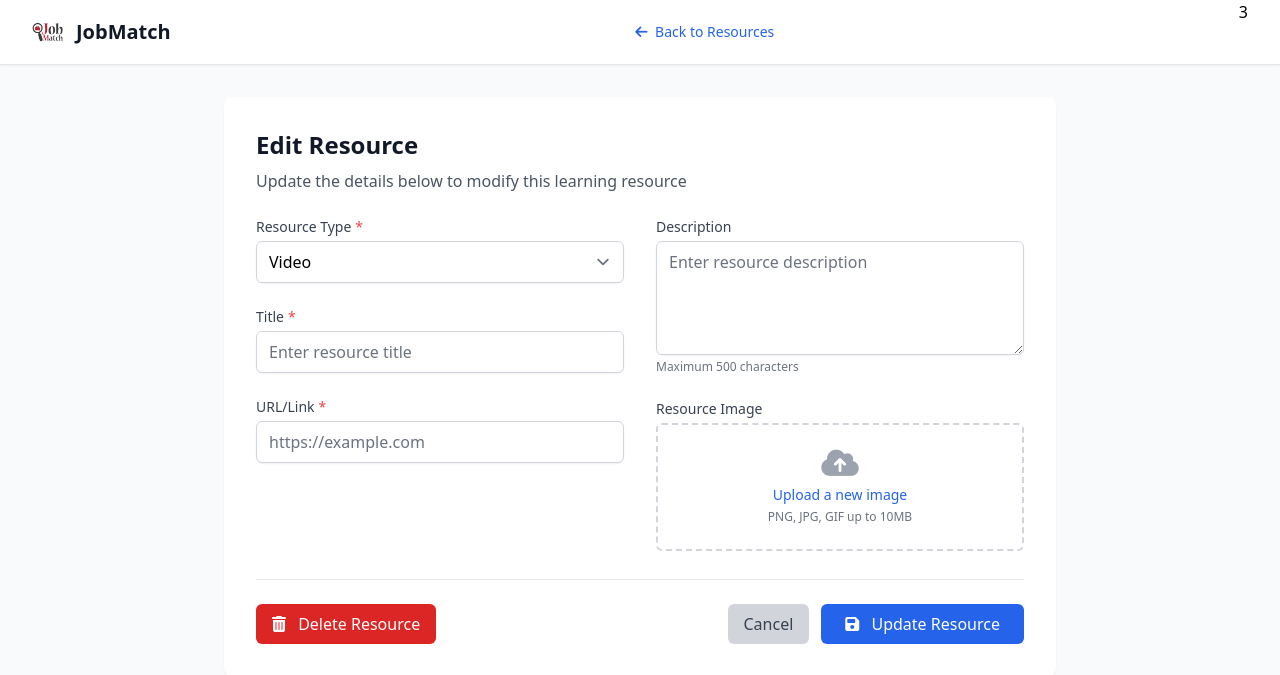
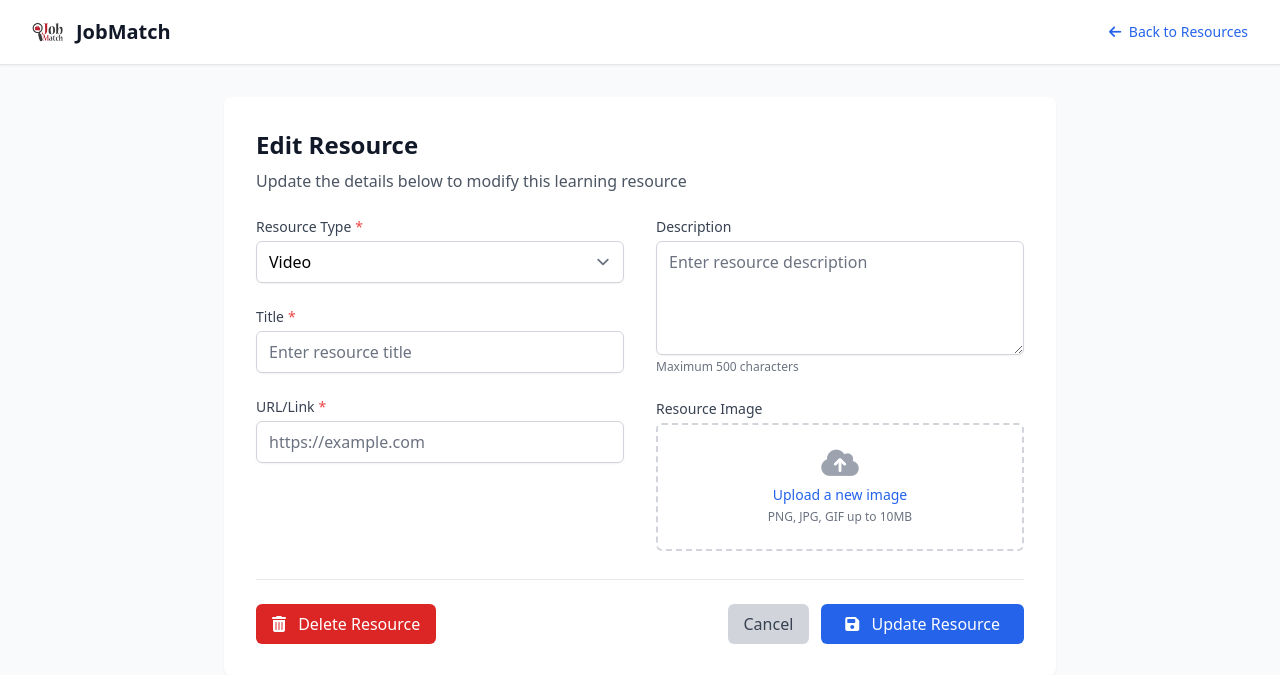
Before and after one commit to gopikrishna9133/JobMatch, a Flask app: template application/Templates/edit_resource.html in a window 1280 px wide. Shown: the top 675 px of the page. Run offline with Flask 3, Linux system fonts and the light colour scheme; the template is opened without the code that fills it, so the values that code supplies are empty; some libraries are stand-ins or nearby versions.

Commit message:
Missing codes and updates

```diff
--- a/application/Templates/edit_resource.html
+++ b/application/Templates/edit_resource.html
@@ -108,7 +108,7 @@
                         <a href="{{ url_for('resources') }}" class="text-blue-600 hover:text-blue-800 text-sm font-medium">
                             <i class="fas fa-arrow-left mr-1"></i> Back to Resources
                         </a>
-                    </div>3
+                    </div>
 
                 </div>
         </header>
--- a/application/routes/seeker_routes.py
+++ b/application/routes/seeker_routes.py
@@ -13,7 +13,7 @@ from ..models import (
     JobPost, ActiveApplication, AcceptedApplication, RejectedApplication,
     SeekerData, CompanyData
 )
-from ..services.offer_service import render_offer_letter
+from ..services.offer_service import render_offer_letter, render_template
 from ..utils.security import seeker_required
 from ..utils.file_utils import allowed_file, random_filename
 from .. import bcrypt  # bcrypt is initialized in application/__init__.py
```
